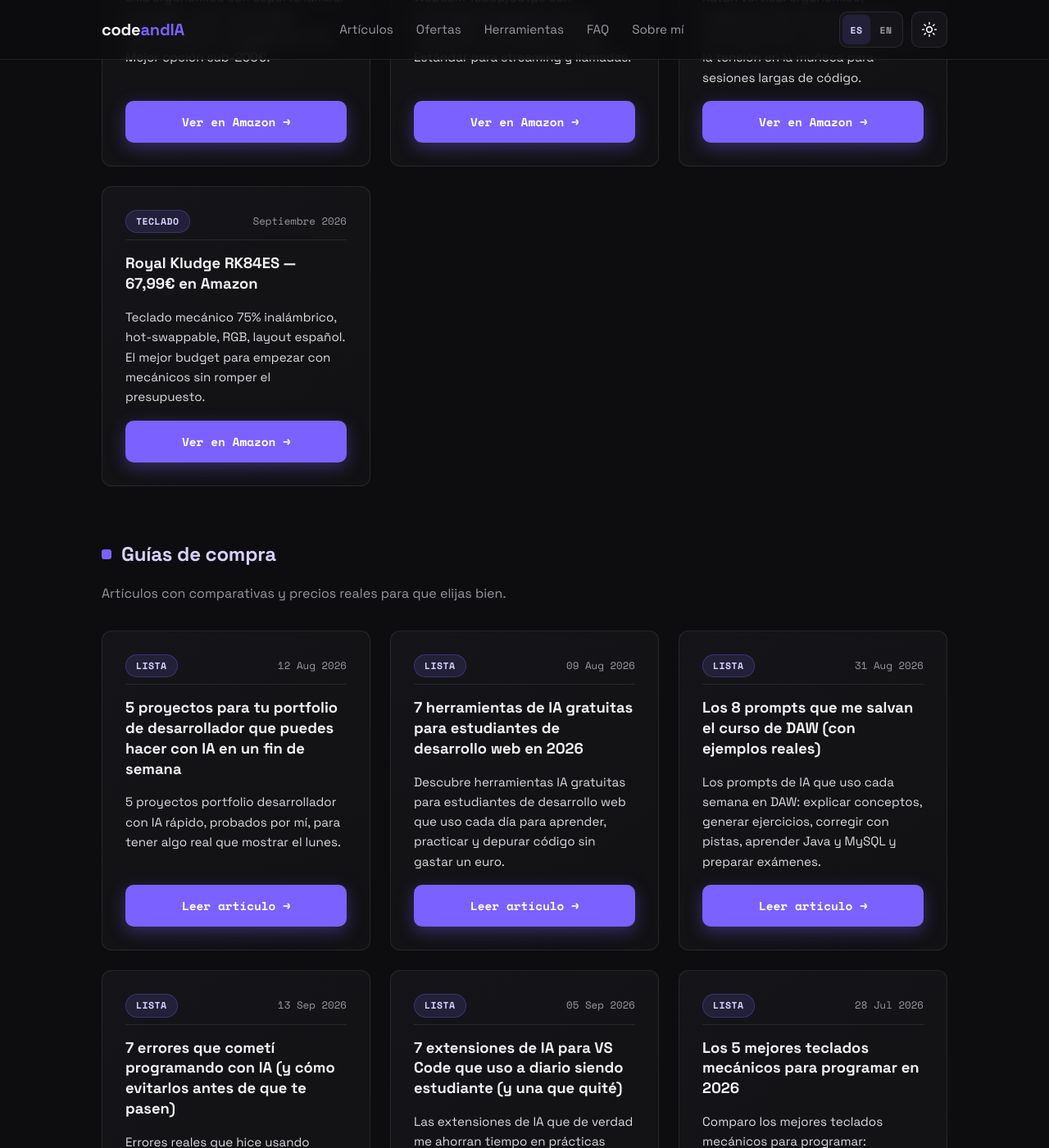
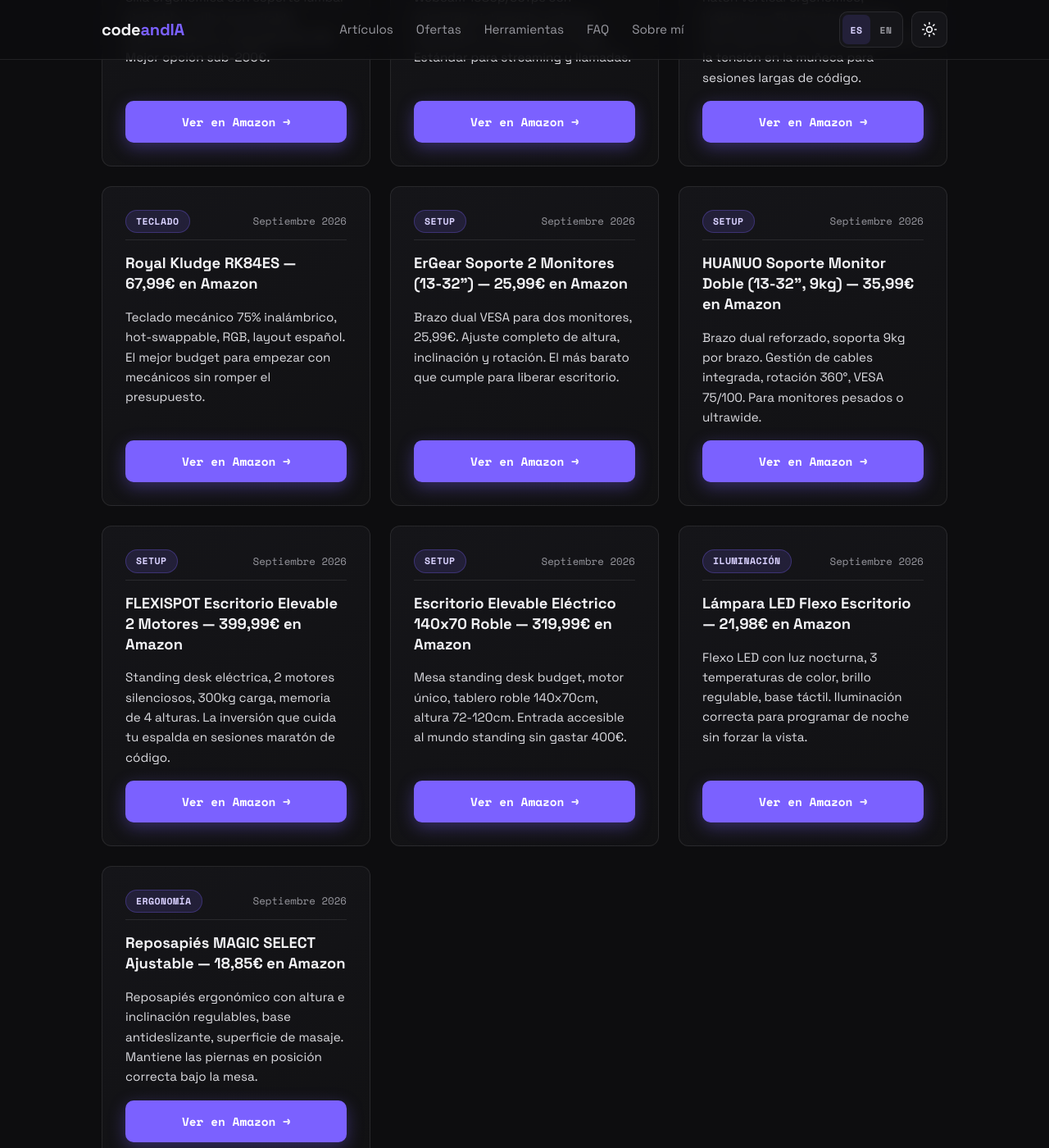
Before and after one commit to vibodigitalinfo-lab/codeandIA, a Jekyll site: the page built from promociones.md, in a window 1280 px wide and 1400 px high, scrolled down 1463 px. Shown: the whole window at 82% size. Built offline with Jekyll 4.4.1, drawn with Linux system fonts in a browser that asks for light colours.

Commit message:
feat: añadir 6 accesorios setup a promociones (precios verificados 15/09)

```diff
--- a/promociones.md
+++ b/promociones.md
@@ -118,6 +118,66 @@ permalink: /ofertas/
       <a href="https://www.amazon.es/dp/B0GVJRGLHX?tag=codeandia-21" class="affiliate-btn" rel="sponsored nofollow noopener" target="_blank">Ver en Amazon →</a>
     </div>
 
+    <div class="oferta-card">
+      <div class="oferta-meta">
+        <span class="oferta-category">Setup</span>
+        <span class="oferta-date">Septiembre 2026</span>
+      </div>
+      <h3>ErGear Soporte 2 Monitores (13-32") — 25,99€ en Amazon</h3>
+      <p class="oferta-excerpt">Brazo dual VESA para dos monitores, 25,99€. Ajuste completo de altura, inclinación y rotación. El más barato que cumple para liberar escritorio.</p>
+      <a href="https://www.amazon.es/dp/B082MLVXRR?tag=codeandia-21" class="affiliate-btn" rel="sponsored nofollow noopener" target="_blank">Ver en Amazon →</a>
+    </div>
+
+    <div class="oferta-card">
+      <div class="oferta-meta">
+        <span class="oferta-category">Setup</span>
+        <span class="oferta-date">Septiembre 2026</span>
+      </div>
+      <h3>HUANUO Soporte Monitor Doble (13-32", 9kg) — 35,99€ en Amazon</h3>
+      <p class="oferta-excerpt">Brazo dual reforzado, soporta 9kg por brazo. Gestión de cables integrada, rotación 360°, VESA 75/100. Para monitores pesados o ultrawide.</p>
+      <a href="https://www.amazon.es/dp/B0GK6DT5SF?tag=codeandia-21" class="affiliate-btn" rel="sponsored nofollow noopener" target="_blank">Ver en Amazon →</a>
+    </div>
+
+    <div class="oferta-card">
+      <div class="oferta-meta">
+        <span class="oferta-category">Setup</span>
+        <span class="oferta-date">Septiembre 2026</span>
+      </div>
+      <h3>FLEXISPOT Escritorio Elevable 2 Motores — 399,99€ en Amazon</h3>
+      <p class="oferta-excerpt">Standing desk eléctrica, 2 motores silenciosos, 300kg carga, memoria de 4 alturas. La inversión que cuida tu espalda en sesiones maratón de código.</p>
+      <a href="https://www.amazon.es/dp/B0H2GNZ7ZM?tag=codeandia-21" class="affiliate-btn" rel="sponsored nofollow noopener" target="_blank">Ver en Amazon →</a>
+    </div>
+
+    <div class="oferta-card">
+      <div class="oferta-meta">
+        <span class="oferta-category">Setup</span>
+        <span class="oferta-date">Septiembre 2026</span>
+      </div>
+      <h3>Escritorio Elevable Eléctrico 140x70 Roble — 319,99€ en Amazon</h3>
+      <p class="oferta-excerpt">Mesa standing desk budget, motor único, tablero roble 140x70cm, altura 72-120cm. Entrada accesible al mundo standing sin gastar 400€.</p>
+      <a href="https://www.amazon.es/dp/B0CNH1X67H?tag=codeandia-21" class="affiliate-btn" rel="sponsored nofollow noopener" target="_blank">Ver en Amazon →</a>
+    </div>
+
+    <div class="oferta-card">
+      <div class="oferta-meta">
+        <span class="oferta-category">Iluminación</span>
+        <span class="oferta-date">Septiembre 2026</span>
+      </div>
+      <h3>Lámpara LED Flexo Escritorio — 21,98€ en Amazon</h3>
+      <p class="oferta-excerpt">Flexo LED con luz nocturna, 3 temperaturas de color, brillo regulable, base táctil. Iluminación correcta para programar de noche sin forzar la vista.</p>
+      <a href="https://www.amazon.es/dp/B0D8PY8CRD?tag=codeandia-21" class="affiliate-btn" rel="sponsored nofollow noopener" target="_blank">Ver en Amazon →</a>
+    </div>
+
+    <div class="oferta-card">
+      <div class="oferta-meta">
+        <span class="oferta-category">Ergonomía</span>
+        <span class="oferta-date">Septiembre 2026</span>
+      </div>
+      <h3>Reposapiés MAGIC SELECT Ajustable — 18,85€ en Amazon</h3>
+      <p class="oferta-excerpt">Reposapiés ergonómico con altura e inclinación regulables, base antideslizante, superficie de masaje. Mantiene las piernas en posición correcta bajo la mesa.</p>
+      <a href="https://www.amazon.es/dp/B0FJ8G5SDV?tag=codeandia-21" class="affiliate-btn" rel="sponsored nofollow noopener" target="_blank">Ver en Amazon →</a>
+    </div>
+
   </div>
 </section>
 
```
